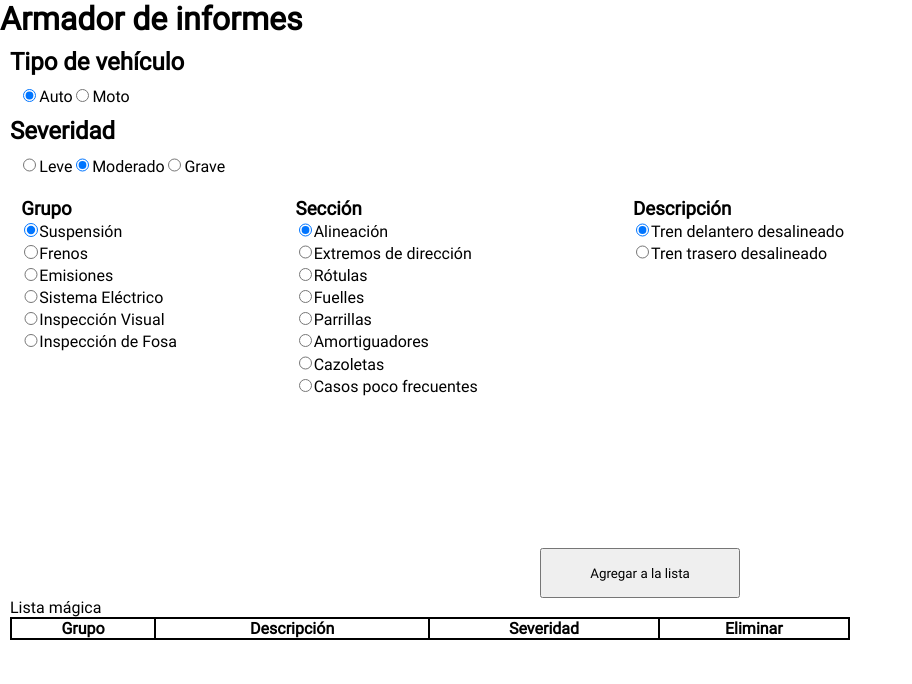
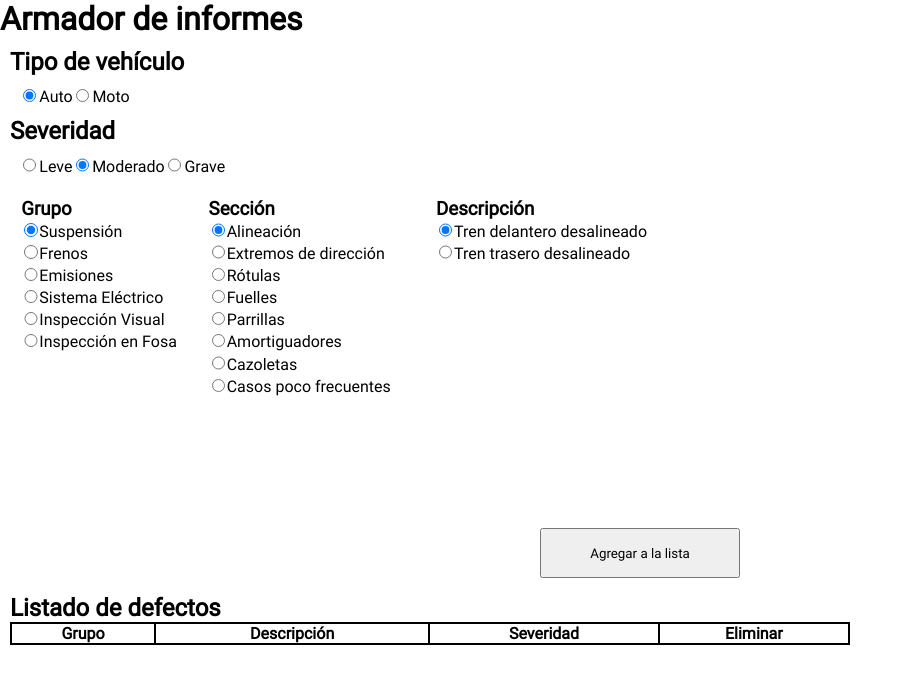
Before and after one commit to Juaniessi/buba-app, a React (Create React App) app: page / in a window 1280 px wide. Shown: the top 684 px of the page, without its empty margins (0-912 px from the left). Built offline with nearby package versions, Linux system fonts and the light colour scheme.

Commit message:
sort algorythm ready, added function to not render some times for better UX, added some minor style improvements

```diff
--- a/src/components/context/carDataBase.js
+++ b/src/components/context/carDataBase.js
@@ -6,7 +6,7 @@ const group = [
 	'Emisiones',
 	'Sistema Eléctrico',
 	'Inspección Visual',
-	'Inspección de Fosa',
+	'Inspección en Fosa',
 ];
 
 /*SECCIONES*/
--- a/src/components/main/Main.jsx
+++ b/src/components/main/Main.jsx
@@ -55,21 +55,48 @@ function Main() {
 		setSeveridad(e.target.value);
 	};
 	const [grupo, setGrupo] = useState(group[0]);
+	const handleGrupo = (e) => {
+		setGrupo(e.target.value);
+		setSeccion('');
+		setDescripcion('');
+	};
 	const [seccion, setSeccion] = useState(sectionSusp[0]);
+	const handleSeccion = (e) => {
+		setSeccion(e.target.value);
+		setDescripcion('');
+	};
 	const [descripcion, setDescripcion] = useState(descAlin[0]);
+	const handleDescripcion = (e) => {
+		setDescripcion(e.target.value);
+	};
 	const [lista, setLista] = useState([]);
 
 	let section; //esta variable almacena el array de seccion a mapear
 	let description; //esta varibale almacena el array de descripción a mapear
-	let severityColour;
+	let severityColour; //esta varaible me da el color de la severidad
 
 	let armarLista = () => {
+		let sevOrd = 2;
+
+		switch (severidad) {
+			case 'Leve':
+				sevOrd = 3;
+				break;
+			case 'Grave':
+				sevOrd = 1;
+				break;
+			default:
+				sevOrd = 2; //este es el caso de moderado, que de paso esta seteado al comienzo
+		}
+
 		let itemLista = {
 			grupo: grupo,
 			seccion: seccion,
 			desc: descripcion,
 			sev: severidad,
+			Ord: sevOrd,
 		};
+
 		setLista(lista.concat(itemLista));
 		setSeveridad('Moderado');
 		setGrupo(group[0]);
@@ -104,6 +131,8 @@ function Main() {
 			</tr>
 		);
 	}
+
+	console.log(lista);
 
 	switch (grupo) {
 		case 'Frenos':
@@ -231,6 +260,9 @@ function Main() {
 		case 'Chasis':
 			description = descCha;
 			break;
+		case '': //esto ahce que no se renderice un listado de botones si cambias la categoría
+			description = [];
+			break;
 		default:
 			description = descAlin;
 	}
@@ -316,7 +348,7 @@ function Main() {
 									id={item}
 									value={item}
 									checked={grupo === item}
-									onChange={(e) => setGrupo(e.target.value)}
+									onChange={handleGrupo}
 								/>
 								{item}
 							</label>
@@ -333,7 +365,7 @@ function Main() {
 									id={item}
 									value={item}
 									checked={seccion === item}
-									onChange={(e) => setSeccion(e.target.value)}
+									onChange={handleSeccion}
 								/>
 								{item}
 							</label>
@@ -363,7 +395,7 @@ function Main() {
 					Agregar a la lista
 				</button>
 			</div>
-			<div>Lista mágica</div>
+			<h2>Listado de defectos</h2>
 			<table className="lista-final">
 				<thead>
 					<tr className="lista-headers">
@@ -374,7 +406,17 @@ function Main() {
 						<th>Eliminar</th>
 					</tr>
 				</thead>
-				<tbody>{lista.map(defectList)}</tbody>
+				<tbody>
+					{lista
+						.sort(function (a, b) {
+							if (a.Ord !== b.Ord) return a.Ord - b.Ord;
+							if (a.grupo !== b.grupo) return a.grupo > b.grupo ? 1 : -1;
+							if (a.seccion !== b.seccion)
+								return a.seccion > b.seccion ? 1 : -1;
+							return a.desc > b.desc ? 1 : -1;
+						}) //uso operadores ternarios para devolver números y no comprar longitudes
+						.map(defectList)}
+				</tbody>
 			</table>
 		</main>
 	);
--- a/src/styles/style.css
+++ b/src/styles/style.css
@@ -33,7 +33,7 @@ main {
   -webkit-box-direction: normal;
       -ms-flex-flow: column nowrap;
           flex-flow: column nowrap;
-  min-height: 500px;
+  min-height: 480px;
 }
 
 .btn-package {
@@ -51,15 +51,11 @@ main {
 }
 
 .group-c {
-  width: 20%;
+  min-width: 165px;
 }
 
 .section-c {
-  width: 25%;
-}
-
-.description-c {
-  width: 45%;
+  min-width: 205px;
 }
 
 .btn-inside {
@@ -79,6 +75,7 @@ main {
   -webkit-box-pack: center;
       -ms-flex-pack: center;
           justify-content: center;
+  margin-bottom: 1rem;
 }
 
 .div-btn .send-btn {
--- a/src/styles/style.scss
+++ b/src/styles/style.scss
@@ -10,7 +10,7 @@
 	-webkit-box-sizing: border-box;
 	box-sizing: border-box;
 }
-main{
+main {
 	margin: 10px;
 }
 
@@ -21,7 +21,7 @@ main{
 .form-radio {
 	display: flex;
 	flex-flow: column nowrap;
-	min-height: 500px;
+	min-height: 480px;
 }
 
 .btn-package {
@@ -34,15 +34,14 @@ main{
 }
 
 .group-c {
-	width: 20%;
+	min-width: 165px;
 }
 
 .section-c {
-	width: 25%;
+	min-width: 205px;
 }
 
 .description-c {
-	width: 45%;
 }
 
 .btn-inside {
@@ -58,6 +57,7 @@ main{
 .div-btn {
 	display: flex;
 	justify-content: center;
+	margin-bottom: 1rem;
 	.send-btn {
 		width: 200px;
 		height: 50px;
```
Also changed, not shown: 1 other file (tests, documents, lock files or other folders).
